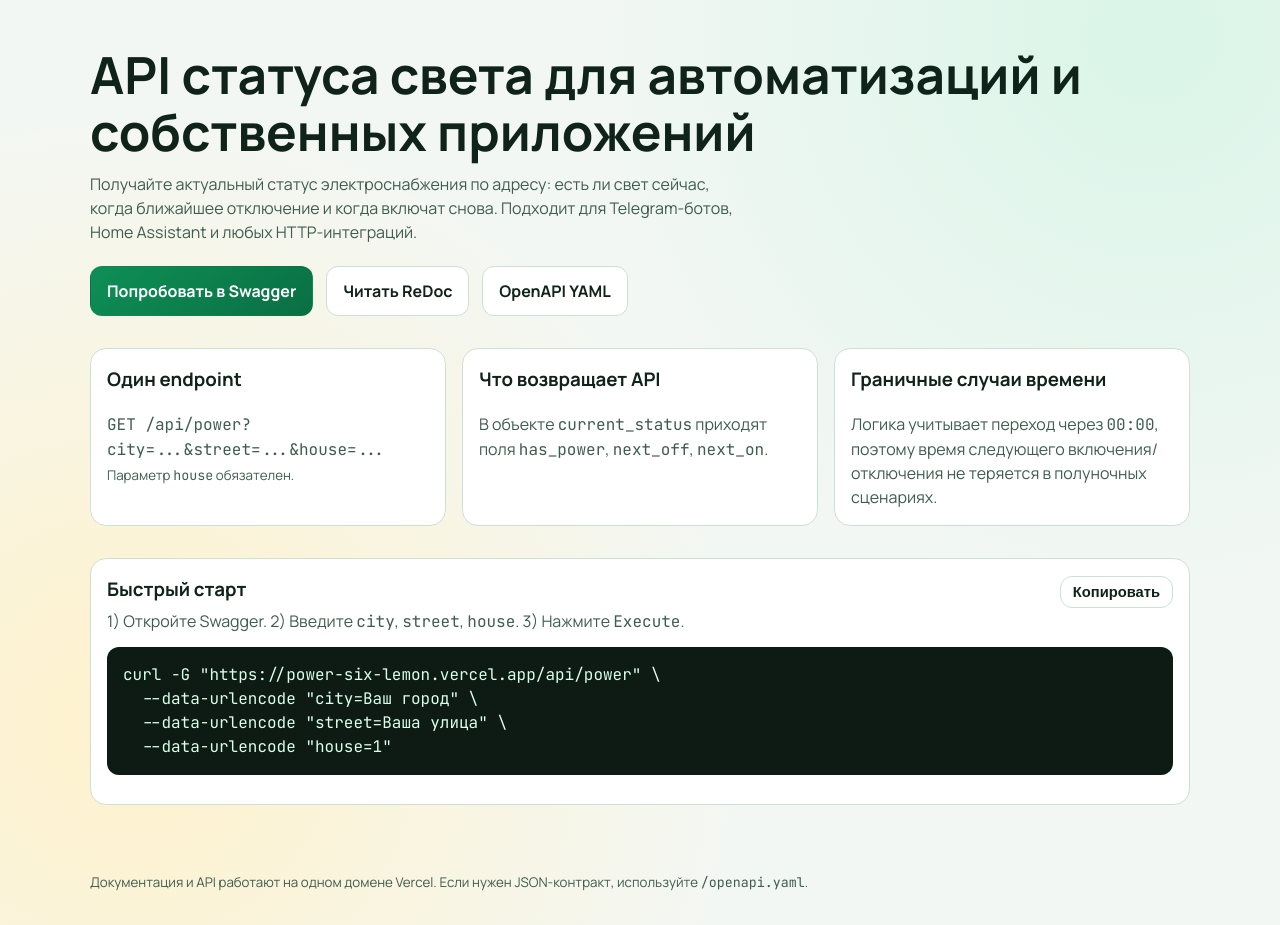
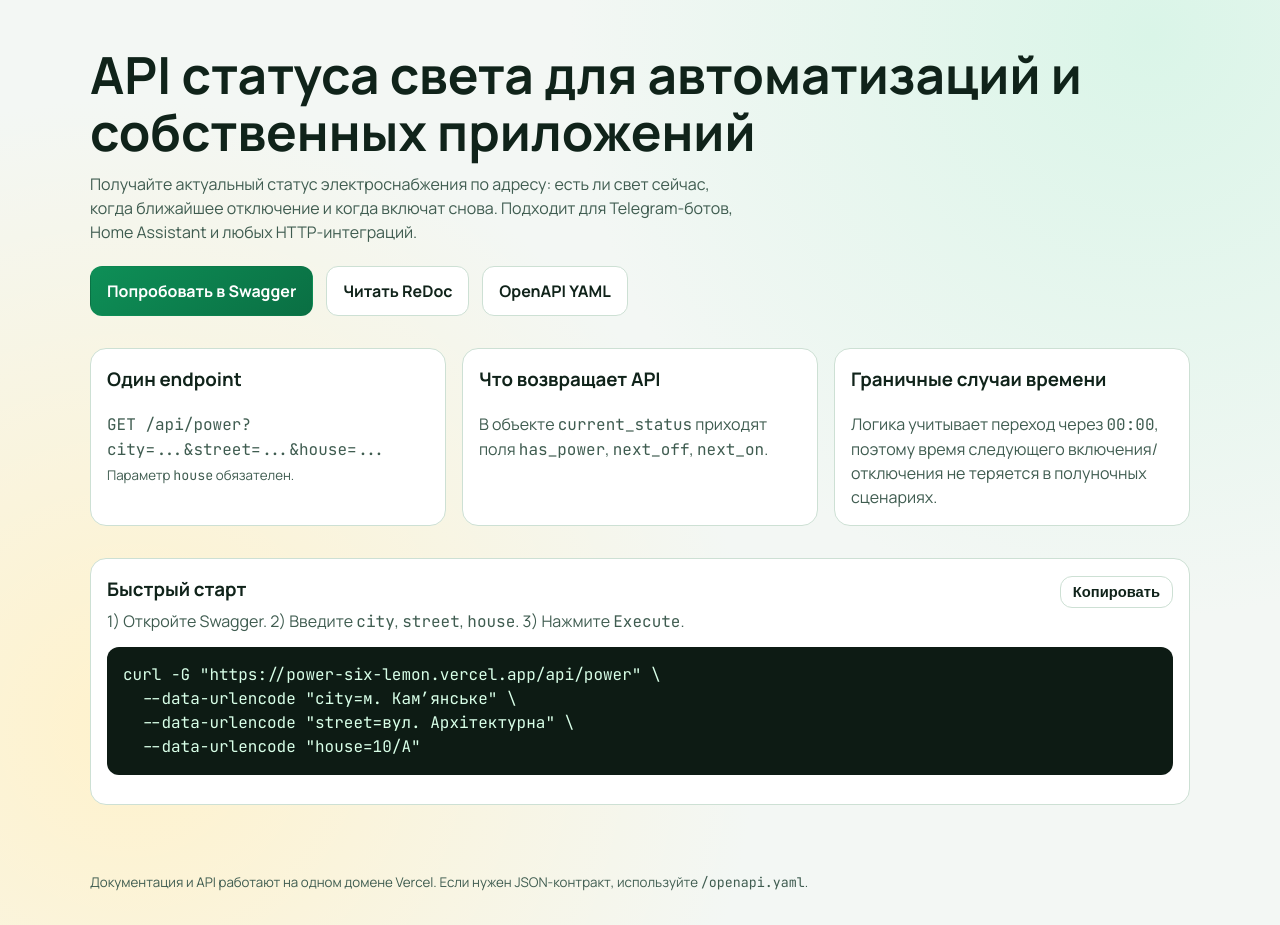
Before and after one commit to Radymyr/power, a website: page index.html in a window 1280 px wide. Shown: the part 64-989 px from the top of the page. Drawn offline with Linux system fonts and the light colour scheme.

Commit message:
content: update quick start sample to a concrete address

```diff
--- a/index.html
+++ b/index.html
@@ -70,9 +70,9 @@
         </div>
         <p>1) Откройте Swagger. 2) Введите <code>city</code>, <code>street</code>, <code>house</code>. 3) Нажмите <code>Execute</code>.</p>
         <pre><code id="curl-snippet">curl -G "https://power-six-lemon.vercel.app/api/power" \
-  --data-urlencode "city=Ваш город" \
-  --data-urlencode "street=Ваша улица" \
-  --data-urlencode "house=1"</code></pre>
+  --data-urlencode "city=м. Кам’янське" \
+  --data-urlencode "street=вул. Архітектурна" \
+  --data-urlencode "house=10/А"</code></pre>
       </section>
     </main>
 
```
Also changed, not shown: site/index.html (+3 -3 lines).
